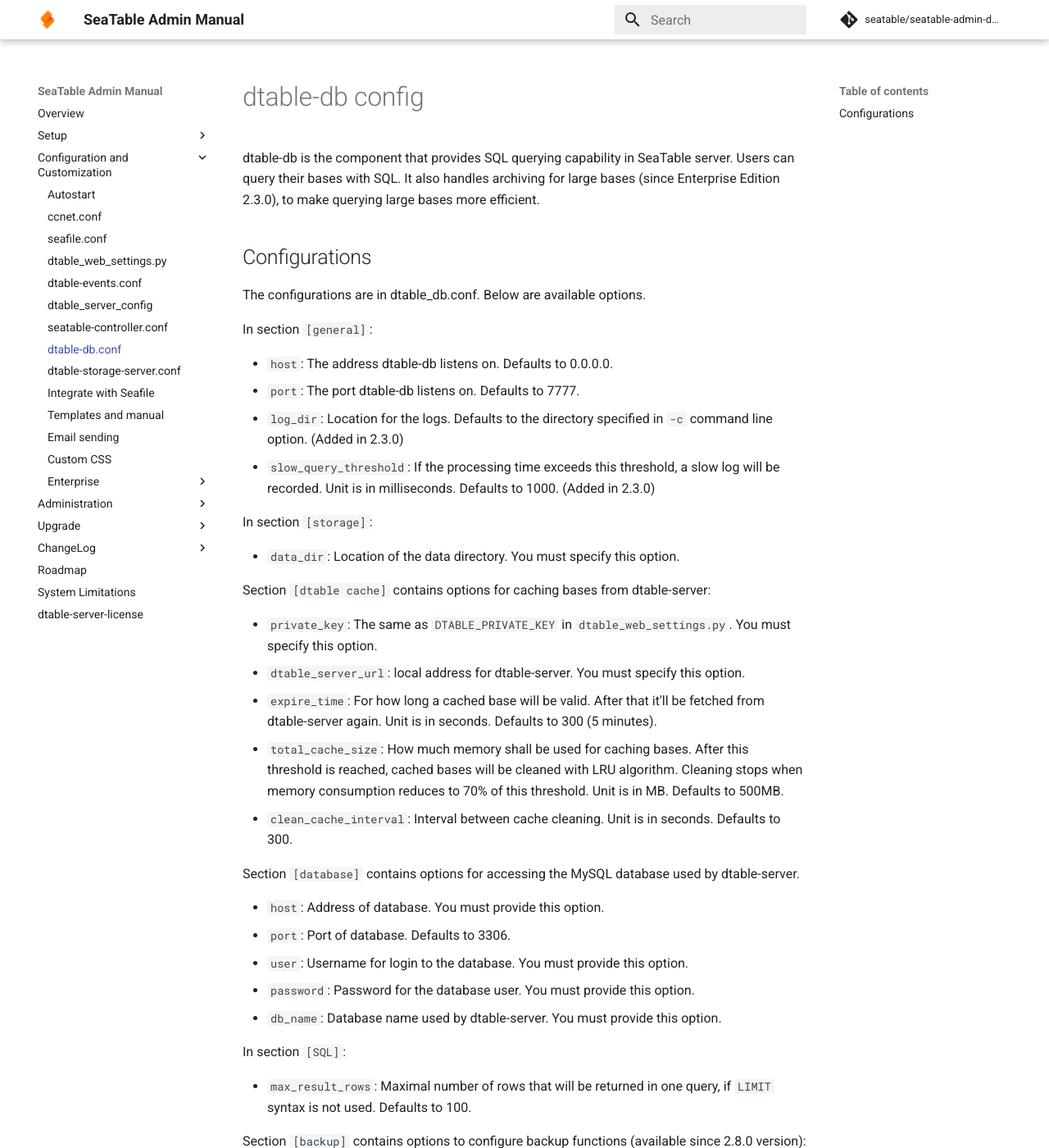
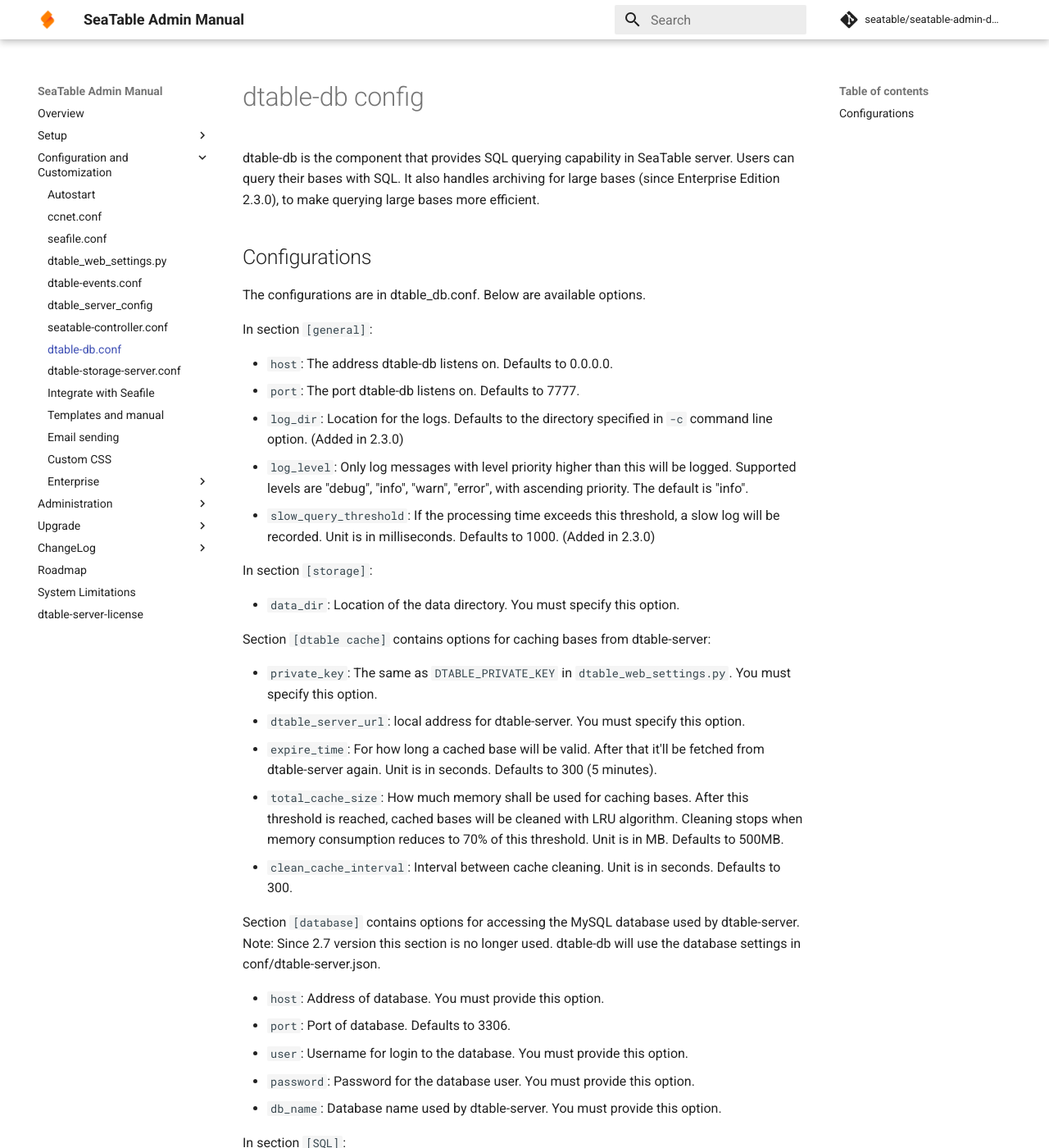
Before and after one commit to seatable/seatable-admin-docs, an MkDocs documentation site: the page built from manual/config/dtable_db_conf.md, in a window 1280 px wide and 1400 px high. Shown: the whole window at 82% size. Built offline with MkDocs 1.6.1 and Material for MkDocs 9.7.7, drawn with Linux system fonts in a browser that asks for light colours; comment, search, counter and statistics services are not loaded.

Commit message:
Update dtable_db_conf.md
Add log_level.

```diff
--- a/manual/config/dtable_db_conf.md
+++ b/manual/config/dtable_db_conf.md
@@ -11,6 +11,7 @@
 - `host`: The address dtable-db listens on. Defaults to 0.0.0.0.
 - `port`: The port dtable-db listens on. Defaults to 7777.
 - `log_dir`: Location for the logs. Defaults to the directory specified in `-c` command line option. (Added in 2.3.0)
+- `log_level`: Only log messages with level priority higher than this will be logged. Supported levels are "debug", "info", "warn", "error", with ascending priority. The default is "info".
 - `slow_query_threshold`: If the processing time exceeds this threshold, a slow log will be recorded. Unit is in milliseconds. Defaults to 1000. (Added in 2.3.0)
 
 In section `[storage]`:
@@ -25,7 +26,7 @@
 - `total_cache_size`: How much memory shall be used for caching bases. After this threshold is reached, cached bases will be cleaned with LRU algorithm. Cleaning stops when memory consumption reduces to 70% of this threshold. Unit is in MB. Defaults to 500MB.
 - `clean_cache_interval`: Interval between cache cleaning. Unit is in seconds. Defaults to 300.
 
-Section `[database]` contains options for accessing the MySQL database used by dtable-server.
+Section `[database]` contains options for accessing the MySQL database used by dtable-server. Note: Since 2.7 version this section is no longer used. dtable-db will use the database settings in conf/dtable-server.json.
 
 - `host`: Address of database. You must provide this option.
 - `port`: Port of database. Defaults to 3306.
```
